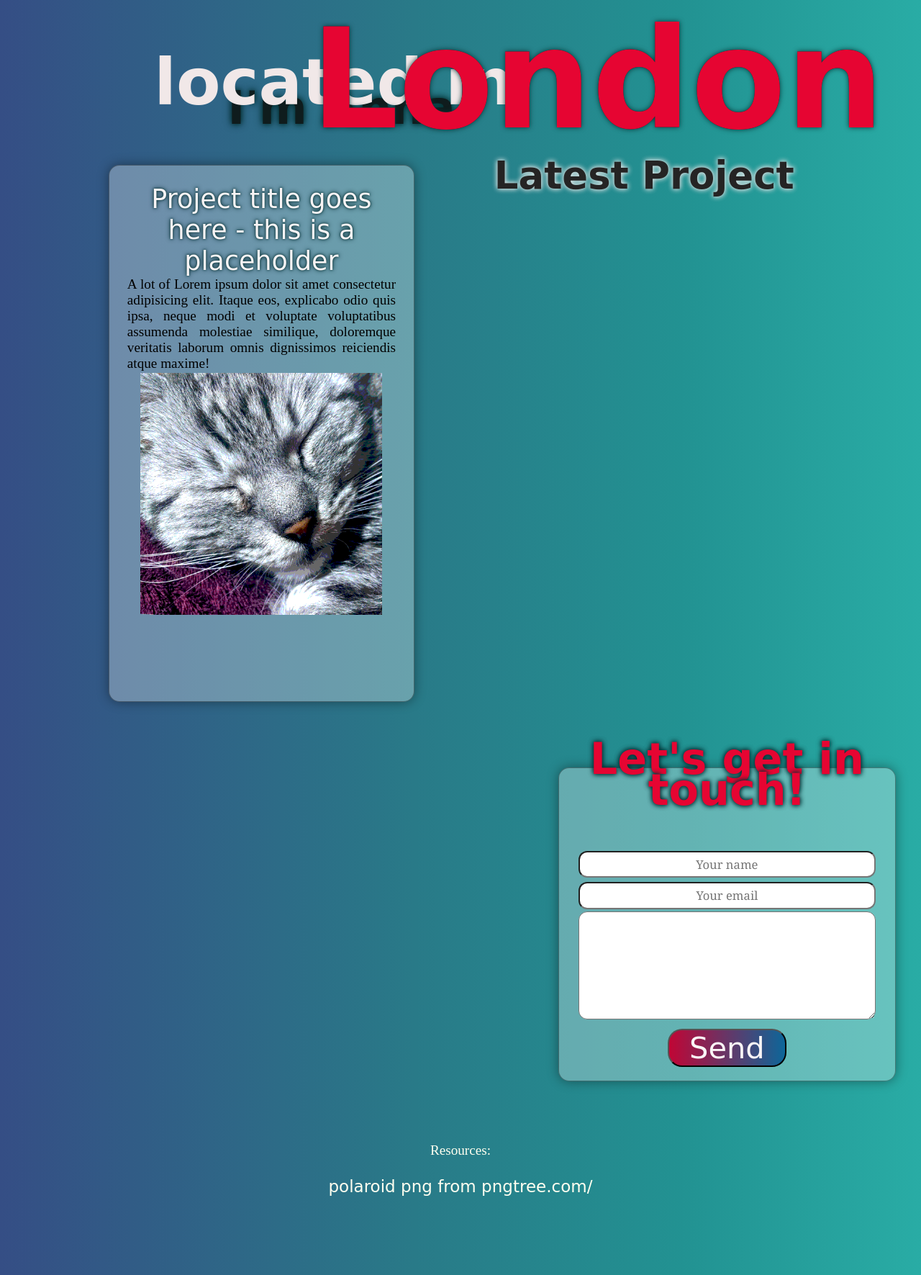
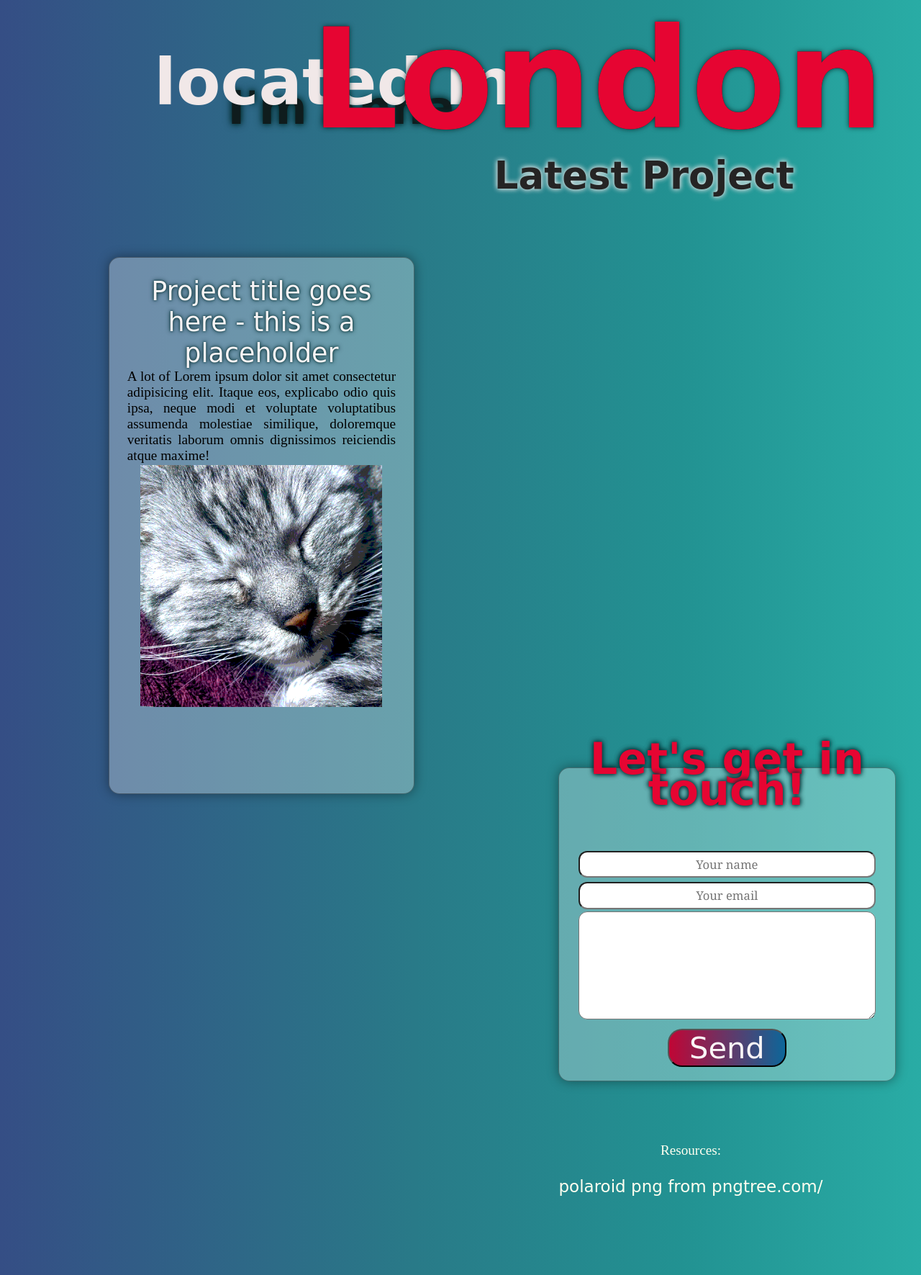
Before and after one commit to AnneCreeYates/portfolio-website, a PHP site: page / in a window 1280 px wide; the page is wider, and only the part inside the window is pictured. Shown: the part 1382-3153 px from the top of that part at 72% size. Run offline with PHP 8.4, Linux system fonts and the light colour scheme; some web fonts are replaced.

Commit message:
Fixes the issue of leftover white space in 923px size

```diff
--- a/styles.css
+++ b/styles.css
@@ -199,7 +199,7 @@ a  {
 .about h3, .work h3 {
     font-family: 'Allison', cursive;
     font-size: 3.3em;
-    z-index: 1;
+    /* z-index: 1; */
     color: #252424;
     text-shadow: 0 0 7px #d6e7e7, 0 0 7px #c1cacc;
     display: inline-flex;
@@ -315,15 +315,15 @@ footer {
     width: 100%;
     height: auto;
     justify-content: center;
-    display: flex;
+    display: block;
 
 }
 
 /*GENERAL RULES - ENDING*/
 
 
-/*BEGINNING OF THE MOBILE SMALL SCREEN SIZE*/
-    @media only screen and (max-width: 767.98px)/*small size in Bootstrap*/ {
+/*BEGINNING OF THE MOBILE X-SMALL SCREEN SIZE*/
+    @media only screen and (max-width: 640px)/*xsmall size in Bootstrap*/ {
         /*nav menu beginning*/
 
         .navbar {
@@ -471,6 +471,7 @@ footer {
             width: 50%;
         }
 
+
         p {
             font-size: 0.8em;
         }
@@ -490,15 +491,11 @@ footer {
 
     }
 
-/*ENDING OF THE MOBILE SMALL SCREEN SIZE */
+/*ENDING OF THE MOBILE X-SMALL SCREEN SIZE */
 
-/*BEGINNING OF THE MOBILE MEDIUM SIZE*/
+/*BEGINNING OF THE MOBILE SMALL SIZE*/
 
-@media only screen and (min-width: 767.98px)/*MEDIUM size in Bootstrap*/ {
-    /* body {
-        grid-template-columns: repeat(4, 1fr);
-        grid-template-rows: auto;
-    } */
+@media only screen and (min-width: 640px)/*MEDIUM size in Bootstrap*/ {
 
     /*nav menu beginning*/
 
@@ -704,6 +701,31 @@ footer {
 
 }
 
+/*ENDING OF THE MOBILE SMALL SIZE*/
+
+/*BEGINNING OF THE MOBILE MEDIUM SIZE*/
+
+@media only screen and (min-width: 923px)/*MEDIUM size in Bootstrap*/ {
+
+    .work p {
+        width: 100%;
+        position: relative;
+        top: 10vw;
+        grid-area: 3/1/6/-1;
+
+    }
+
+
+    footer {
+        grid-area: 6/1/6/-1;
+        position: relative;
+        display: flex;
+        width: 50%;
+        justify-self: right;
+    }
+
+}
+
 /*ENDING OF THE MOBILE MEDIUM SIZE*/
 
 
```
